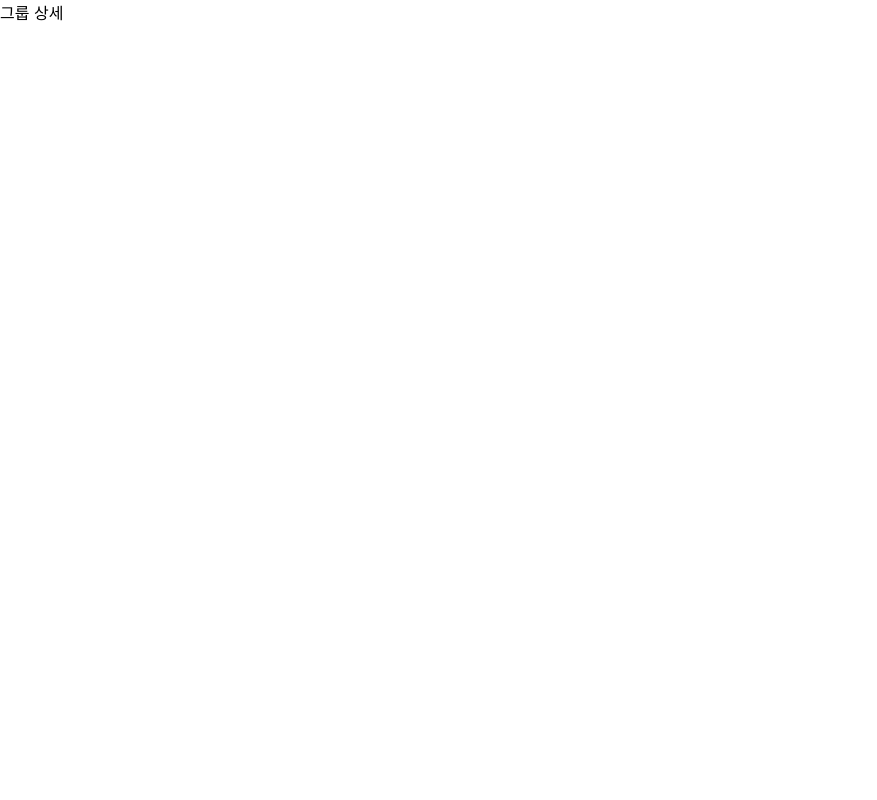
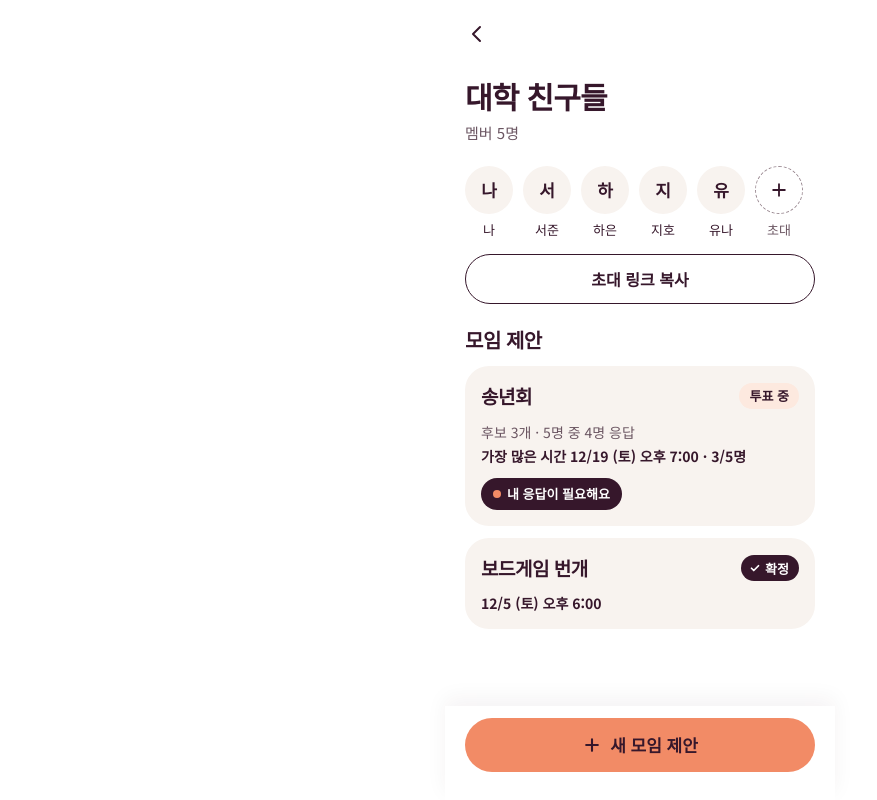
Before and after one commit to calevv/moillae, a React (Vite) app: page /groups/g1 in a window 1280 px wide. Shown: the whole page, without its empty margins (0-877 px from the left). Built offline with nearby package versions, Linux system fonts and the light colour scheme.

Commit message:
feat: 그룹 상세 화면 추가
- 멤버 목록과 초대 버튼(모양만) 추가
- 투표 요약 카드(PollSummaryCard): 투표 중/확정 상태 구분
- 가장 많은 시간 계산 함수(getTopOption) 추가
- 확정된 투표 더미 데이터 추가 (confirmedOptionId)

```diff
--- /dev/null
+++ b/src/components/PollSummaryCard.tsx
@@ -0,0 +1,91 @@
+import { Link } from "react-router";
+import type { Member, Poll } from "@/types/poll";
+import { formatDate, formatTime } from "@/utils/date";
+import { countYes, getTopOption } from "@/utils/poll";
+
+type PollSummaryCardProps = {
+  poll: Poll;
+  members: Member[];
+  currentUserId: string;
+};
+
+export default function PollSummaryCard({
+  poll,
+  members,
+  currentUserId,
+}: PollSummaryCardProps) {
+  const to = `/groups/${poll.groupId}/polls/${poll.id}`;
+  const confirmed = poll.options.find((o) => o.id === poll.confirmedOptionId);
+
+  // 확정된 투표
+  if (confirmed) {
+    return (
+      <Link to={to} className="flex flex-col gap-2.5 rounded-3xl bg-cream p-4">
+        <div className="flex items-center justify-between gap-2">
+          <span className="text-[19px] font-bold tracking-tight">
+            {poll.title}
+          </span>
+          <span className="inline-flex h-[26px] items-center gap-1 rounded-full bg-plum pr-2.5 pl-2 text-[13px] font-bold text-white">
+            <svg
+              width="12"
+              height="12"
+              viewBox="0 0 24 24"
+              fill="none"
+              stroke="currentColor"
+              strokeWidth="3.5"
+              strokeLinecap="round"
+              strokeLinejoin="round"
+              aria-hidden="true"
+            >
+              <path d="M5 12.5l4.5 4.5L19 7.5" />
+            </svg>
+            확정
+          </span>
+        </div>
+        <span className="text-sm font-bold">
+          {formatDate(confirmed.date)} {formatTime(confirmed.time)}
+        </span>
+      </Link>
+    );
+  }
+
+  // 투표 중
+  const isAnswered = (memberId: string) =>
+    poll.options.some(
+      (o) => (o.responses[memberId] ?? "pending") !== "pending",
+    );
+  const respondedCount = members.filter((m) => isAnswered(m.id)).length;
+  const top = getTopOption(poll.options, members);
+  const needsMyResponse = poll.options.some(
+    (o) => (o.responses[currentUserId] ?? "pending") === "pending",
+  );
+
+  return (
+    <Link to={to} className="flex flex-col gap-3 rounded-3xl bg-cream p-4">
+      <div className="flex items-center justify-between gap-2">
+        <span className="text-[19px] font-bold tracking-tight">
+          {poll.title}
+        </span>
+        <span className="inline-flex h-[26px] items-center rounded-full bg-peach px-2.5 text-[13px] font-bold">
+          투표 중
+        </span>
+      </div>
+      <div className="flex flex-col gap-1 text-sm text-subtext">
+        <span>
+          후보 {poll.options.length}개 · {members.length}명 중 {respondedCount}
+          명 응답
+        </span>
+        <span className="font-bold text-plum">
+          가장 많은 시간 {formatDate(top.date)} {formatTime(top.time)} ·{" "}
+          {countYes(top, members)}/{members.length}명
+        </span>
+      </div>
+      {needsMyResponse && (
+        <span className="inline-flex h-8 items-center gap-1.5 self-start rounded-full bg-plum px-3 text-[13px] font-bold text-white">
+          <span className="size-2 rounded-full bg-coral" aria-hidden="true" />내
+          응답이 필요해요
+        </span>
+      )}
+    </Link>
+  );
+}
--- a/src/data/dummy.ts
+++ b/src/data/dummy.ts
@@ -48,4 +48,25 @@ export const polls: Poll[] = [
       },
     ],
   },
+  {
+    id: "p2",
+    groupId: "g1",
+    title: "보드게임 번개",
+    hostId: "m2",
+    confirmedOptionId: "o5",
+    options: [
+      {
+        id: "o4",
+        date: "2026-11-28",
+        time: "18:00",
+        responses: { m1: "no", m2: "yes", m3: "yes", m4: "no", m5: "yes" },
+      },
+      {
+        id: "o5",
+        date: "2026-12-05",
+        time: "18:00",
+        responses: { m1: "yes", m2: "yes", m3: "yes", m4: "yes", m5: "no" },
+      },
+    ],
+  },
 ];
--- a/src/pages/GroupPage.tsx
+++ b/src/pages/GroupPage.tsx
@@ -1,5 +1,131 @@
+import { Link, useParams } from "react-router";
+import PollSummaryCard from "@/components/PollSummaryCard";
+import { CURRENT_USER_ID, groups, members, polls } from "@/data/dummy";
+
 function GroupPage() {
-  return <h1>그룹 상세</h1>;
+  const { groupId } = useParams();
+  const group = groups.find((g) => g.id === groupId);
+
+  if (!group) {
+    return <p className="p-5 text-plum">그룹을 찾을 수 없어요.</p>;
+  }
+
+  const groupMembers = members.filter((m) => group.memberIds.includes(m.id));
+  const groupPolls = polls.filter((p) => p.groupId === group.id);
+
+  return (
+    <div className="mx-auto flex min-h-screen max-w-[390px] flex-col bg-white text-plum">
+      <div className="flex flex-1 flex-col gap-[22px] px-5 pt-3">
+        <Link
+          to="/home"
+          aria-label="뒤로 가기"
+          className="-ml-2.5 flex size-11 items-center justify-center"
+        >
+          <svg
+            width="24"
+            height="24"
+            viewBox="0 0 24 24"
+            fill="none"
+            stroke="currentColor"
+            strokeWidth="2"
+            strokeLinecap="round"
+            strokeLinejoin="round"
+            aria-hidden="true"
+          >
+            <path d="M15 5l-7 7 7 7" />
+          </svg>
+        </Link>
+
+        <div className="flex flex-col gap-1.5">
+          <h1 className="text-[30px] leading-tight font-extrabold tracking-tight">
+            {group.name}
+          </h1>
+          <p className="text-[15px] text-subtext">
+            멤버 {groupMembers.length}명
+          </p>
+        </div>
+
+        {/* 멤버 */}
+        <section className="flex flex-col gap-3.5">
+          <ul className="flex flex-wrap gap-2.5">
+            {groupMembers.map((m) => (
+              <li
+                key={m.id}
+                className="flex w-12 flex-col items-center gap-1.5"
+              >
+                <span className="flex size-12 items-center justify-center rounded-full bg-cream text-[17px] font-bold">
+                  {m.name.slice(0, 1)}
+                </span>
+                <span className="text-[13px] font-medium">{m.name}</span>
+              </li>
+            ))}
+            <li className="flex w-12 flex-col items-center gap-1.5">
+              <button
+                type="button"
+                aria-label="멤버 초대"
+                className="flex size-12 items-center justify-center rounded-full border-[1.5px] border-dashed border-muted-line bg-white"
+              >
+                <svg
+                  width="20"
+                  height="20"
+                  viewBox="0 0 24 24"
+                  fill="none"
+                  stroke="currentColor"
+                  strokeWidth="2.2"
+                  strokeLinecap="round"
+                  aria-hidden="true"
+                >
+                  <path d="M12 5v14M5 12h14" />
+                </svg>
+              </button>
+              <span className="text-[13px] font-medium text-subtext">초대</span>
+            </li>
+          </ul>
+          <button
+            type="button"
+            className="flex h-[50px] items-center justify-center gap-2 rounded-full border-[1.5px] border-plum bg-white text-base font-bold"
+          >
+            초대 링크 복사
+          </button>
+        </section>
+
+        {/* 모임 제안 */}
+        <section className="flex flex-col gap-3">
+          <h2 className="text-xl font-extrabold tracking-tight">모임 제안</h2>
+          {groupPolls.map((poll) => (
+            <PollSummaryCard
+              key={poll.id}
+              poll={poll}
+              members={groupMembers}
+              currentUserId={CURRENT_USER_ID}
+            />
+          ))}
+        </section>
+      </div>
+
+      {/* 하단 고정 버튼 */}
+      <div className="sticky bottom-0 mt-4 bg-white px-5 pt-3 pb-7 shadow-[0_-8px_20px_rgba(54,23,43,0.05)]">
+        <button
+          type="button"
+          className="flex h-[54px] w-full items-center justify-center gap-2 rounded-full bg-coral text-[17px] font-bold"
+        >
+          <svg
+            width="20"
+            height="20"
+            viewBox="0 0 24 24"
+            fill="none"
+            stroke="currentColor"
+            strokeWidth="2.5"
+            strokeLinecap="round"
+            aria-hidden="true"
+          >
+            <path d="M12 5v14M5 12h14" />
+          </svg>
+          새 모임 제안
+        </button>
+      </div>
+    </div>
+  );
 }
 
 export default GroupPage;
--- a/src/types/poll.ts
+++ b/src/types/poll.ts
@@ -24,5 +24,6 @@ export type Poll = {
   groupId: string;
   title: string;
   hostId: string;
+  confirmedOptionId?: string;
   options: TimeOption[];
 };
--- a/src/utils/poll.ts
+++ b/src/utils/poll.ts
@@ -4,3 +4,13 @@ import type { Member, TimeOption } from "@/types/poll";
 export function countYes(option: TimeOption, members: Member[]): number {
   return members.filter((m) => option.responses[m.id] === "yes").length;
 }
+
+// 가능 인원이 가장 많은 후보 (동점이면 앞의 것)
+export function getTopOption(
+  options: TimeOption[],
+  members: Member[],
+): TimeOption {
+  return options.reduce((best, o) =>
+    countYes(o, members) > countYes(best, members) ? o : best,
+  );
+}
```
